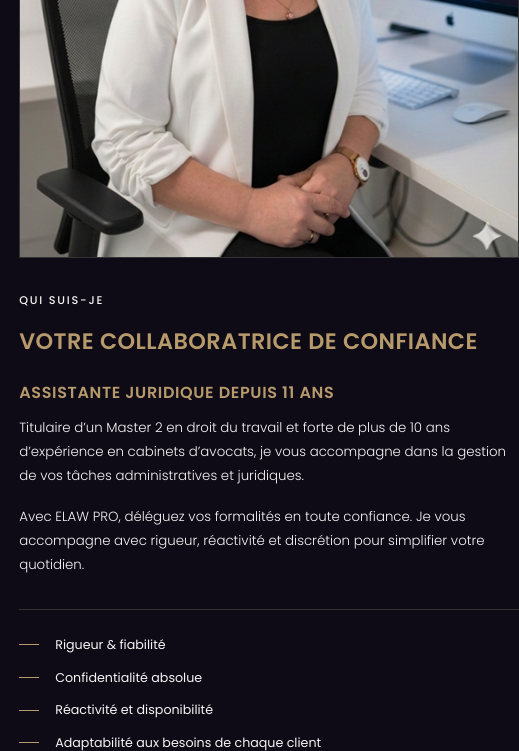
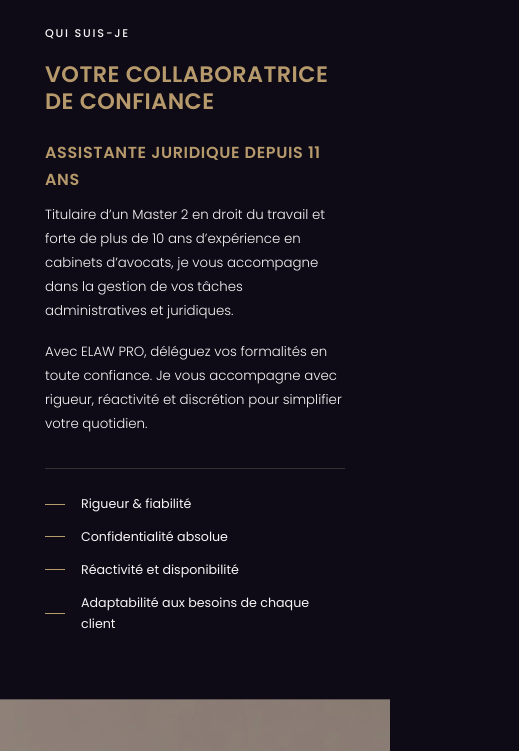
Before and after one commit to PinketteZiu/elaw-pro, a plain HTML site: page index.html in a window 390 px wide. Shown: the part 1249-2000 px from the top of the page, 519 px wide, since content can reach past the window. Drawn offline with Linux system fonts and the light colour scheme.

Commit message:
update with responsive data

```diff
--- a/style.css
+++ b/style.css
@@ -601,3 +601,15 @@
     .nav-links { display: none; }
     section { padding: 4rem 1.2rem; }
   }
+
+  @media (max-width: 960px) {
+  .container {
+    width: 700px;
+  }
+}
+
+@media (max-width: 540px) {
+  .container {
+    width: 300px;
+  }
+}
```
